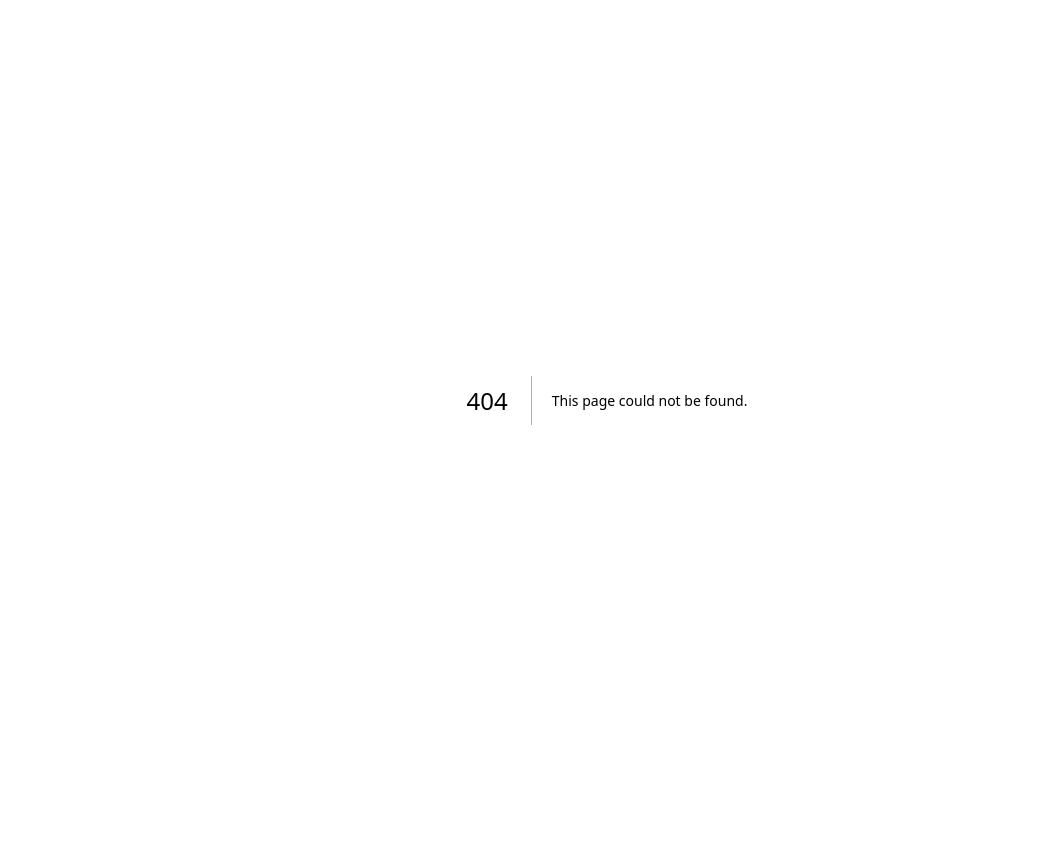
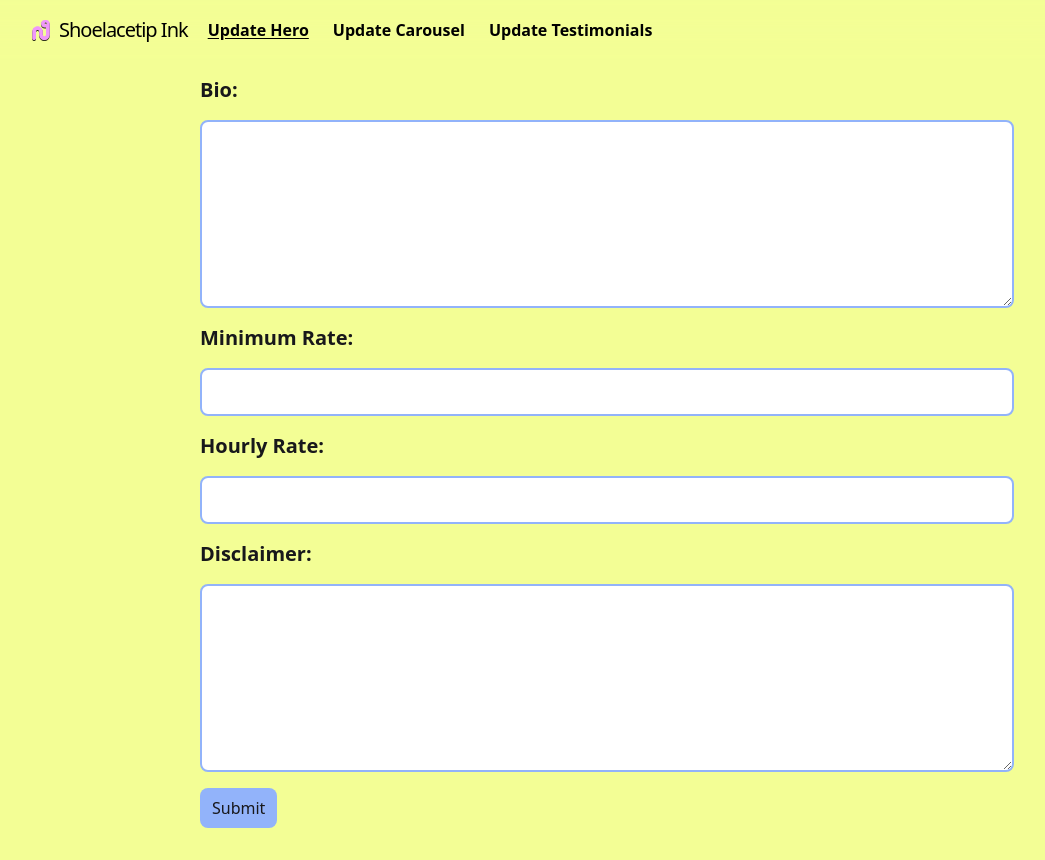
Before and after one commit to JoshJAL/shoelacetip-ink, a Next.js app: page /updateHero in a window 1280 px wide. Before the commit this address had no page. Shown: the whole page, without its empty margins (33-1078 px from the left). Before the commit the page ends 800 px from the top, so only its background shows below. Built offline with nearby package versions, Linux system fonts and the light colour scheme; no server answers; the database is empty.

Commit message:
create update pages header and drowndown menu create update hero form and functions

```diff
--- /dev/null
+++ b/src/components/dropdownMenu/UpdatePagesDropdownMenu.tsx
@@ -0,0 +1,42 @@
+import { Menu, Transition } from '@headlessui/react';
+import { Fragment } from 'react';
+import { IoMenu } from 'react-icons/io5/index.js';
+import DropdownMenuItem from './DropdownMenuItem';
+
+export default function UpdatePagesDropdownMenu() {
+  return (
+    <Menu as={'div'} className='relative inline-block text-left'>
+      <div>
+        <Menu.Button
+          className={
+            'inline-flex justify-center rounded-md border border-zinc-400 p-2 text-sm font-medium shadow-sm hover:bg-orange-100 focus:outline-none focus:ring-2 focus:ring-offset-2 focus:ring-indigo-500 focus:ring-offset-gray-100 transition-all'
+          }
+          aria-label='menu'
+        >
+          <IoMenu className='w-5 h-5' />
+        </Menu.Button>
+      </div>
+      <Transition
+        as={Fragment}
+        enter='transition ease-out duration-100'
+        enterFrom='transform opacity-0 scale-95'
+        enterTo='transform opacity-100 scale-100'
+        leave='transition ease-in duration-75'
+        leaveFrom='transform opacity-100 scale-100'
+        leaveTo='transform opacity-0 scale-95'
+      >
+        <Menu.Items
+          className={
+            'absolute right-0 z-10 mt-2 w-56 origin-top-right rounded-md border border-zinc-400 bg-orange-100 shadow-xl ring-1 ring-black ring-opacity-5 focus:outline-none divide-zinc-400'
+          }
+        >
+          <div className='py-1'>
+            <DropdownMenuItem href={'/updateHero'}>Update Hero</DropdownMenuItem>
+            <DropdownMenuItem href={'/updateCarousel'}>Update Carousel</DropdownMenuItem>
+            <DropdownMenuItem href={'/updateTestimonials'}>Update Testimonials</DropdownMenuItem>
+          </div>
+        </Menu.Items>
+      </Transition>
+    </Menu>
+  );
+}
--- /dev/null
+++ b/src/components/formComponents/InputTextEmailPassword.tsx
@@ -0,0 +1,19 @@
+interface Props {
+  type?: 'text' | 'email' | 'password';
+  name: string;
+  value: string;
+  onChange: (e: React.ChangeEvent<HTMLInputElement>) => void;
+}
+
+export default function InputTextEmailPassword({ type = 'text', name, value, onChange }: Props) {
+  return (
+    <input
+      type={type}
+      name={name}
+      id={name}
+      value={value}
+      onChange={(e) => onChange(e)}
+      className='p-2 text-lg border-2 rounded-lg outline-none border-lilac'
+    />
+  );
+}
--- /dev/null
+++ b/src/components/formComponents/TextArea.tsx
@@ -0,0 +1,21 @@
+interface Props {
+  name: string;
+  value: string;
+  onChange: (e: React.ChangeEvent<HTMLTextAreaElement>) => void;
+  rows?: number;
+  cols?: number;
+}
+
+export default function TextArea({ name, value, onChange, rows = 6, cols = 75 }: Props) {
+  return (
+    <textarea
+      name={name}
+      id={name}
+      value={value}
+      onChange={(e) => onChange(e)}
+      rows={rows}
+      cols={cols}
+      className='p-2 text-lg border-2 rounded-lg outline-none border-lilac'
+    />
+  );
+}
--- /dev/null
+++ b/src/components/header/UpdatePagesHeader.tsx
@@ -0,0 +1,28 @@
+import DropdownMenu from '../dropdownMenu/DropdownMenu';
+import UpdatePagesDropdownMenu from '../dropdownMenu/UpdatePagesDropdownMenu';
+import WormIcon from '../wormIcon/WormIcon';
+import HeaderLink from './HeaderLink';
+
+export default function UpdatePagesHeader() {
+  return (
+    <header className='fixed z-20 w-full p-2 backdrop-blur-md'>
+      <div className='max-w-6xl mx-auto'>
+        <nav className='flex items-center gap-3 text-base'>
+          <a href={'/'} className='flex group'>
+            <WormIcon fill='#ef98f9' />
+            <h2 className='flex items-center justify-center p-2 text-xl tracking-tighter'>Shoelacetip Ink</h2>
+          </a>
+          <div className='items-center hidden gap-6 md:flex'>
+            <HeaderLink href={'/updateHero'}>Update Hero</HeaderLink>
+            <HeaderLink href={'/updateCarousel'}>Update Carousel</HeaderLink>
+            <HeaderLink href={'/updateTestimonials'}>Update Testimonials</HeaderLink>
+          </div>
+          <div className='flex-1'></div>
+          <div className='md:hidden'>
+            <UpdatePagesDropdownMenu />
+          </div>
+        </nav>
+      </div>
+    </header>
+  );
+}
--- /dev/null
+++ b/src/components/hero/UpdateHeroContent.tsx
@@ -0,0 +1,55 @@
+import { Hero } from '@/types/hero';
+import Label from '../formComponents/Label';
+import { useState, useEffect } from 'react';
+import SubmitButton from '../formComponents/SubmitButton';
+import { updateHero as updateHeroFunction } from '@/functions/fetchHero';
+import TextArea from '../formComponents/TextArea';
+import InputTextEmailPassword from '../formComponents/InputTextEmailPassword';
+
+interface Props {
+  currentHero: Hero;
+}
+
+export default function UpdateHeroContent({ currentHero }: Props) {
+  const [bio, setBio] = useState('');
+  const [minimumRate, setMinimumRate] = useState('');
+  const [hourlyRate, setHourlyRate] = useState('');
+  const [disclaimer, setDisclaimer] = useState('');
+  const [submitting, setSubmitting] = useState(false);
+
+  useEffect(() => {
+    if (currentHero) {
+      setBio(currentHero.bio);
+      setMinimumRate(currentHero.minimum_rate);
+      setHourlyRate(currentHero.hourly_rate);
+      setDisclaimer(currentHero.disclaimer);
+    }
+  }, [currentHero]);
+
+  async function handleSubmit(e: React.FormEvent<HTMLFormElement>) {
+    e.preventDefault();
+    setSubmitting(true);
+    await updateHeroFunction(bio, minimumRate, hourlyRate, disclaimer);
+    setSubmitting(false);
+  }
+
+  return (
+    <form className='flex flex-col w-full' onSubmit={(e) => handleSubmit(e)}>
+      <Label htmlFor='bio' text='Bio:' />
+      <TextArea name='bio' value={bio} onChange={(e) => setBio(e.target.value)} />
+      <Label htmlFor='minimumRate' text='Minimum Rate:' />
+      <InputTextEmailPassword
+        name={'minimumRate'}
+        value={minimumRate}
+        onChange={(e) => setMinimumRate(e.target.value)}
+      />
+      <Label htmlFor='hourlyRate' text='Hourly Rate:' />
+      <InputTextEmailPassword name={'hourlyRate'} value={hourlyRate} onChange={(e) => setHourlyRate(e.target.value)} />
+      <Label htmlFor='disclaimer' text='Disclaimer:' />
+      <TextArea name='disclaimer' value={disclaimer} onChange={(e) => setDisclaimer(e.target.value)} />
+      <div className='py-4'>
+        <SubmitButton text={submitting ? 'Submitting...' : 'Submit'} />
+      </div>
+    </form>
+  );
+}
--- a/src/functions/fetchHero.ts
+++ b/src/functions/fetchHero.ts
@@ -12,3 +12,11 @@ export async function fetchHero(setHeroInformation: Dispatch<SetStateAction<Hero
     setHeroInformation(data[0] as unknown as Hero);
   }
 }
+
+export async function updateHero(bio: string, minimum_rate: string, hourly_rate: string, disclaimer: string) {
+  const { error } = await supabase.from('hero').update({ bio, minimum_rate, hourly_rate, disclaimer }).eq('id', 1);
+
+  if (error) {
+    console.log(error);
+  }
+}
--- a/src/pages/updateCarousel/index.tsx
+++ b/src/pages/updateCarousel/index.tsx
@@ -1,7 +1,7 @@
 import Body from '@/components/Body';
 import Content from '@/components/Content';
 import DefaultHead from '@/components/DefaultHead';
-import Header from '@/components/header/Header';
+import UpdatePagesHeader from '@/components/header/UpdatePagesHeader';
 import Main from '@/components/Main';
 import CurrentImagesInCarousel from '@/components/workHighlights/CurrentImagesInCarousel';
 import UpdateCarouselForm from '@/components/workHighlights/UpdateCarouselForm';
@@ -23,7 +23,7 @@ export default function UpdateCarousel() {
     <>
       <DefaultHead />
       <Body>
-        <Header />
+        <UpdatePagesHeader />
         <Main>
           <Content>
             <CurrentImagesInCarousel currentImages={currentImages} setCurrentImages={setCurrentImages} />
--- /dev/null
+++ b/src/pages/updateHero/index.tsx
@@ -0,0 +1,35 @@
+import Body from '@/components/Body';
+import Content from '@/components/Content';
+import DefaultHead from '@/components/DefaultHead';
+import UpdatePagesHeader from '@/components/header/UpdatePagesHeader';
+import UpdateHeroContent from '@/components/hero/UpdateHeroContent';
+import Main from '@/components/Main';
+import { fetchHero } from '@/functions/fetchHero';
+import { Hero } from '@/types/hero';
+import { useState, useEffect } from 'react';
+
+export default function UpdateHero() {
+  const [currentHero, setCurrentHero] = useState<Hero>({} as Hero);
+
+  useEffect(() => {
+    try {
+      fetchHero(setCurrentHero);
+    } catch (error) {
+      console.log(error);
+    }
+  }, []);
+
+  return (
+    <>
+      <DefaultHead />
+      <Body>
+        <UpdatePagesHeader />
+        <Main>
+          <Content>
+            <UpdateHeroContent currentHero={currentHero} />
+          </Content>
+        </Main>
+      </Body>
+    </>
+  );
+}
```
